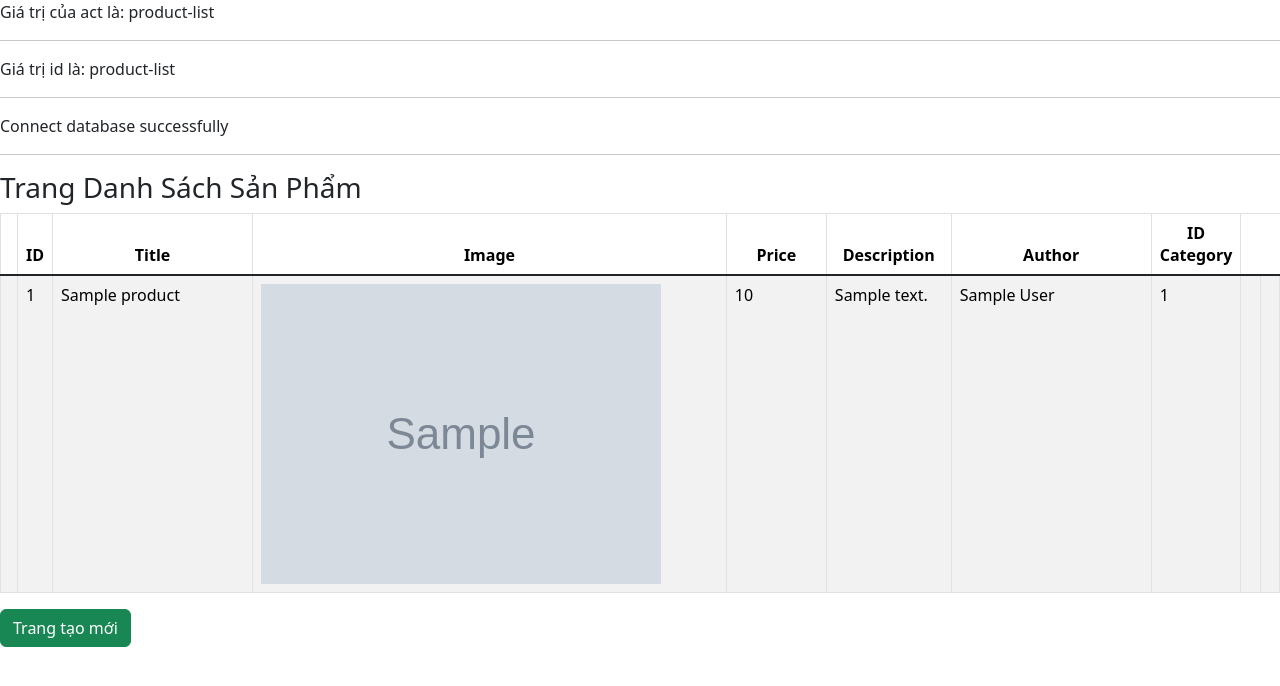
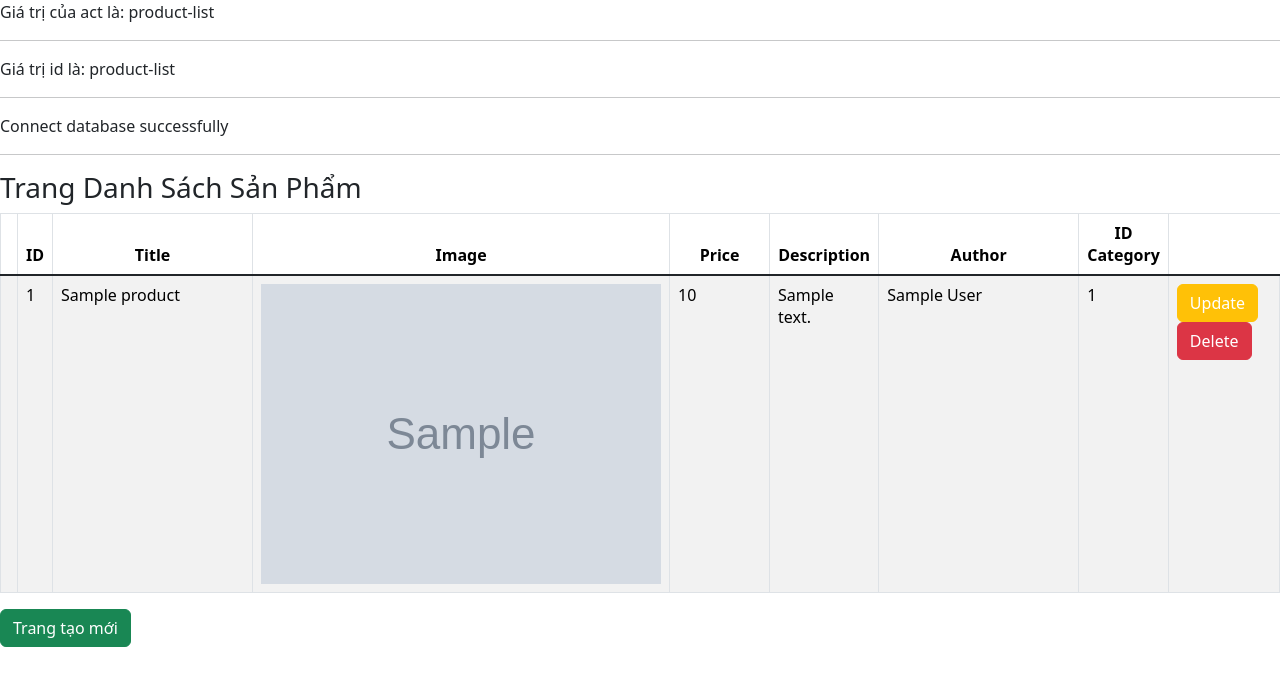
Before and after one commit to t27092309/DuAn1, a PHP site: page /admin/index.php?act=product-list in a window 1280 px wide. Shown: the top 686 px of the page. Run offline with PHP 8.4, Linux system fonts and the light colour scheme; tables that the repository leaves empty or names only in its code hold one stand-in row (values such as "Sample post"); grey boxes marked "Sample" are stand-in pictures.

Commit message:
Admin list

```diff
--- a/Source/admin/view/product/list.php
+++ b/Source/admin/view/product/list.php
@@ -43,8 +43,14 @@
                         <td><?= $product->description_product ?></td>
                         <td><?= $product->author_product ?></td>
                         <td><?= $product->id_category ?></td>
-                        <td></td>
-                        <td></td>
+                        <td>
+                            <button type="button" class="btn btn-warning">
+                                <a style="text-decoration: none; color: white;" href="?act=product-update&id=<?= $product->id_product ?>">Update</a>
+                            </button>
+                            <button type="button" class="btn btn-danger">
+                                <a style="text-decoration: none; color: white;" href="?act=product-delete&id=<?= $product->id_product ?>">Delete</a>
+                            </button>
+                        </td>
                     </tr>
                 <?php endforeach ?>
             </tbody>
```
